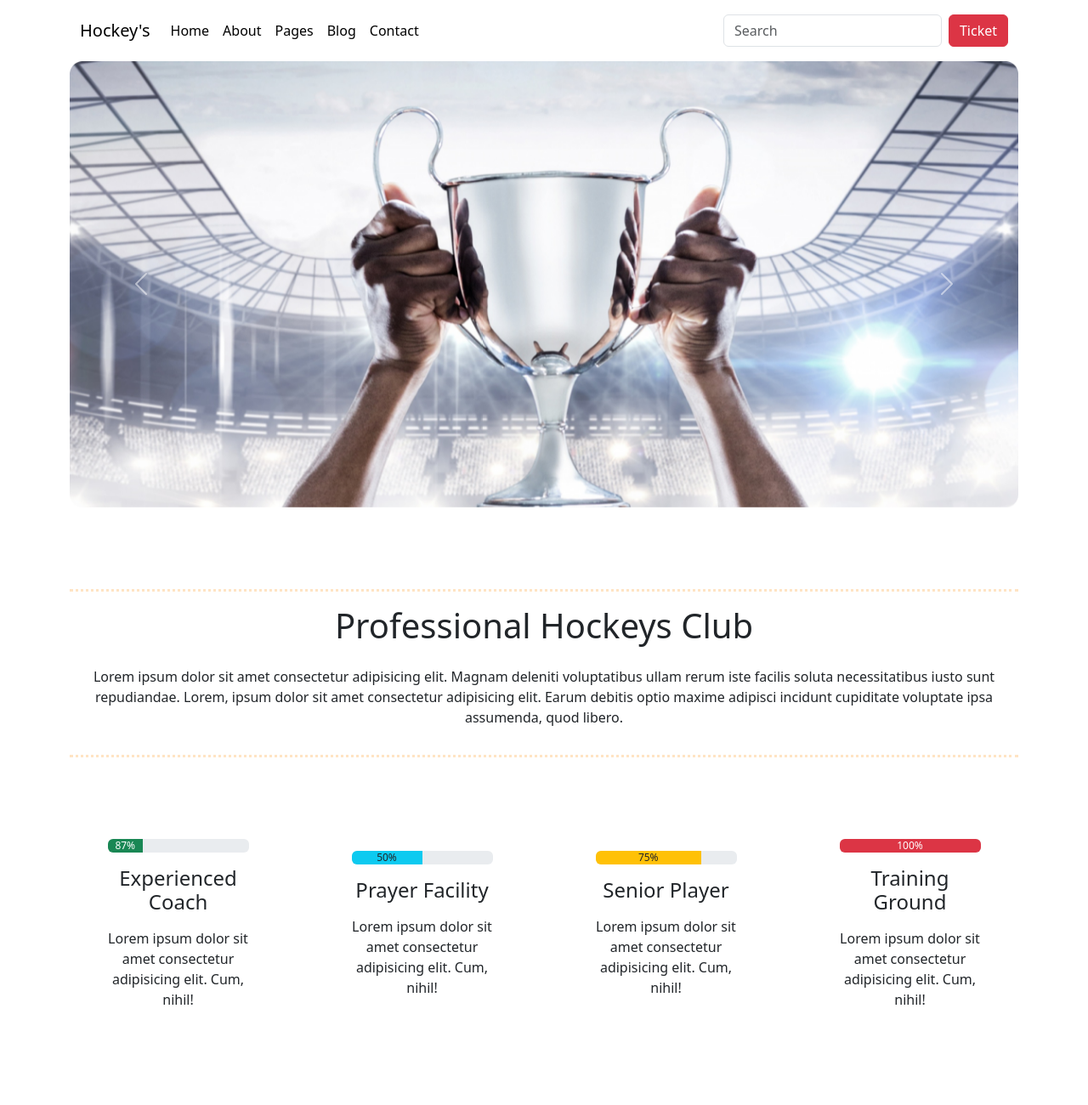
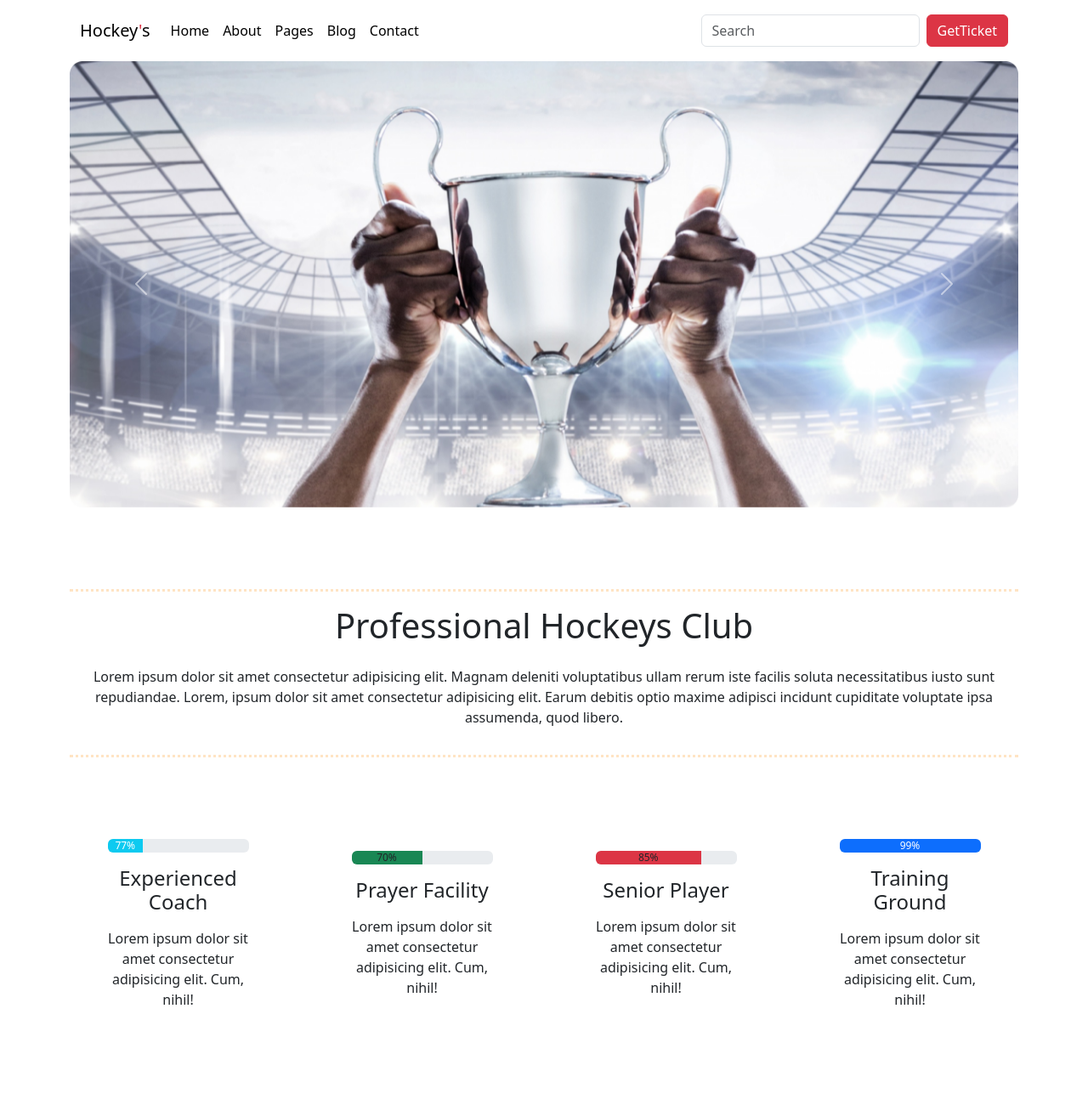
Before and after one commit to sakib01773/online-shoping, a plain HTML site: page index.html in a window 1280 px wide. Shown: the top 1300 px of the page at 85% size. Drawn offline with nearby package versions, Linux system fonts and the light colour scheme.

Commit message:
Add files via upload

```diff
--- a/index.html
+++ b/index.html
@@ -20,7 +20,7 @@
                 <button class="navbar-toggler" type="button" data-bs-toggle="collapse" data-bs-target="#navbarTogglerDemo03" aria-controls="navbarTogglerDemo03" aria-expanded="false" aria-label="Toggle navigation">
                 <span class="navbar-toggler-icon"></span>
               </button>
-                <a class="navbar-brand" href="#">Hockey's</a>
+                <a class="navbar-brand " href="#">Hockey<span class="text-danger">'</span>s</a>
                 <div class="collapse navbar-collapse" id="navbarTogglerDemo03">
                     <ul class="navbar-nav me-auto mb-2 mb-lg-0">
                         <li class="nav-item">
@@ -41,7 +41,7 @@
                     </ul>
                     <form class="d-flex" role="search">
                         <input class="form-control me-2" type="search" placeholder="Search" aria-label="Search">
-                        <button class="btn btn-danger" type="submit">Ticket</button>
+                        <button class="btn btn-danger" type="submit"> GetTicket</button>
                     </form>
                 </div>
             </div>
@@ -85,7 +85,7 @@
         <div class="row gap-2 d-flex justify-content-around align-items-center my-5 py-5 line2">
             <div class="col-lg-2 col-md-4 ">
                 <div class="progress" role="progressbar" aria-label="Success example" aria-valuenow="25" aria-valuemin="0" aria-valuemax="100">
-                    <div class="progress-bar bg-success" style="width: 25%">87%</div>
+                    <div class="progress-bar bg-info " style="width: 25%">77%</div>
 
                 </div>
                 <h4 class="my-3 text-center"> Experienced Coach</h4 class="my-3 text-center">
@@ -93,21 +93,21 @@
             </div>
             <div class="col-lg-2 col-md-4 ">
                 <div class="progress" role="progressbar" aria-label="Info example" aria-valuenow="50" aria-valuemin="0" aria-valuemax="100">
-                    <div class="progress-bar bg-info text-dark" style="width: 50%">50%</div>
+                    <div class="progress-bar bg-success  text-dark" style="width: 50%">70%</div>
                 </div>
                 <h4 class="my-3 text-center"> Prayer Facility</h4 class="my-3 text-center">
                 <p class="text-center">Lorem ipsum dolor sit amet consectetur adipisicing elit. Cum, nihil!</p>
             </div>
             <div class="col-lg-2 col-md-4 ">
                 <div class="progress" role="progressbar" aria-label="Warning example" aria-valuenow="75" aria-valuemin="0" aria-valuemax="100">
-                    <div class="progress-bar bg-warning text-dark" style="width: 75%">75%</div>
+                    <div class="progress-bar bg-danger text-dark" style="width: 75%">85%</div>
                 </div>
                 <h4 class="my-3 text-center"> Senior Player</h4 class="my-3 text-center">
                 <p class="text-center">Lorem ipsum dolor sit amet consectetur adipisicing elit. Cum, nihil!</p>
             </div>
             <div class="col-lg-2 col-md-4 ">
                 <div class="progress" role="progressbar" aria-label="Danger example" aria-valuenow="100" aria-valuemin="0" aria-valuemax="100">
-                    <div class="progress-bar bg-danger" style="width: 100%">100%</div>
+                    <div class="progress-bar bg-primary" style="width: 100%">99%</div>
                 </div>
                 <h4 class="my-3 text-center"> Training Ground</h4 class="my-3 text-center">
                 <p class="text-center">Lorem ipsum dolor sit amet consectetur adipisicing elit. Cum, nihil!</p>
@@ -160,7 +160,7 @@
             <h1 class="text-center">Our New Products</h1>
             <p class="text-center mt-4"> Dit amet consectetur. Condimentum dignissim adipiscing aliquam turpis placerat dolor. Purus urna in sit nullam proin.</p>
         </div>
-        <!-- card -------------------- card -->
+
         <div class="row justify-content-center gap-3 my-3 mx-1">
             <div class="card mb-3 col-12 col-sm-6" style="max-width: 540px;">
                 <div class="row g-0 p-3">
@@ -267,7 +267,7 @@
         </div>
     </section>
 
-    <!-- clint question -->
+    <!-- clint question Section -->
     <section class="container my-5 py-3">
         <div class="line py-3 line">
             <h1 class="text-center">Our New Products</h1>
@@ -352,7 +352,7 @@
         </div>
     </section>
 
-    <!-- Get in Touch -->
+    <!-- Get in Touch Section-->
     <section class="container my-5 py-3 ">
         <div class="line py-3 line">
             <h1 class="text-center">Get In Touch</h1>
```
